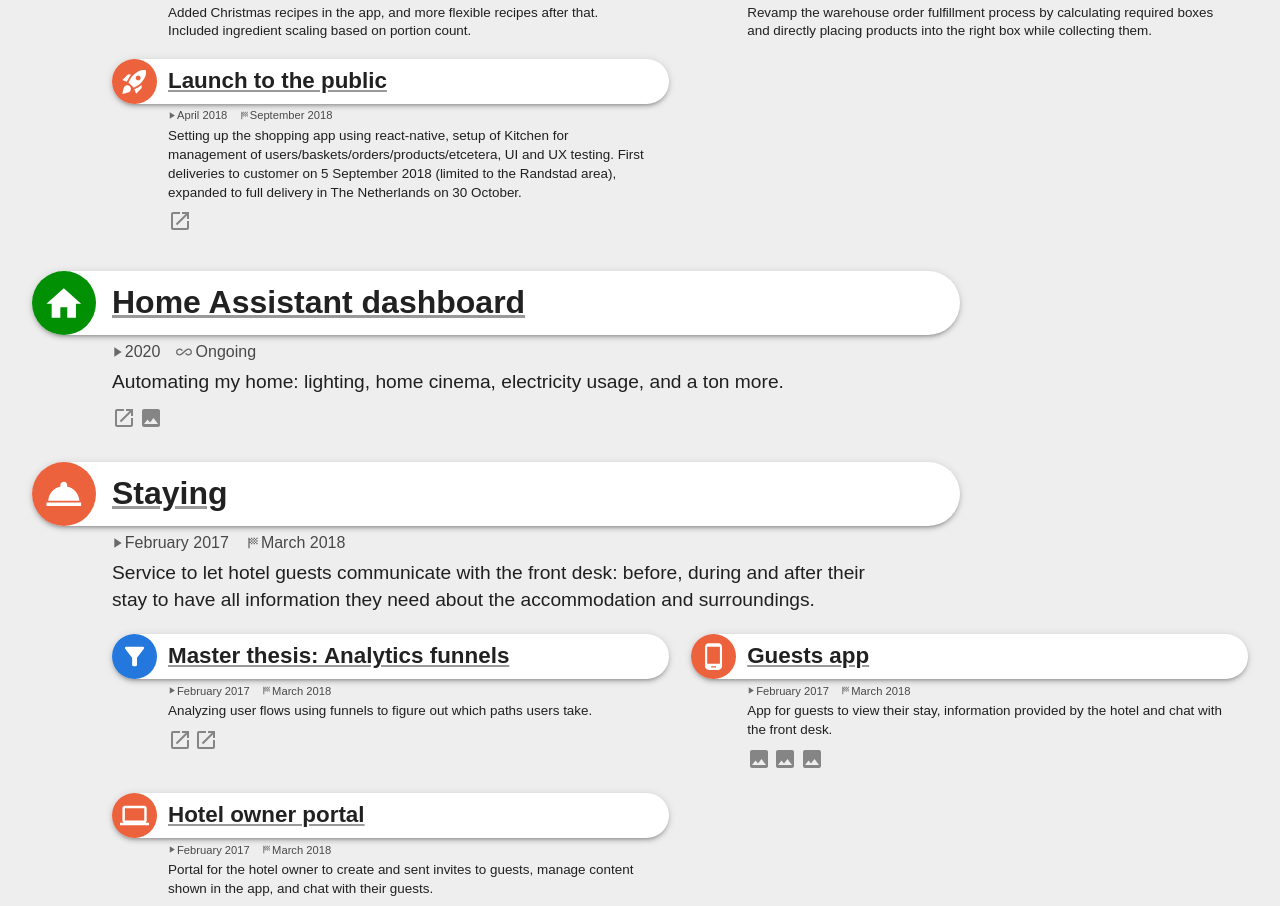
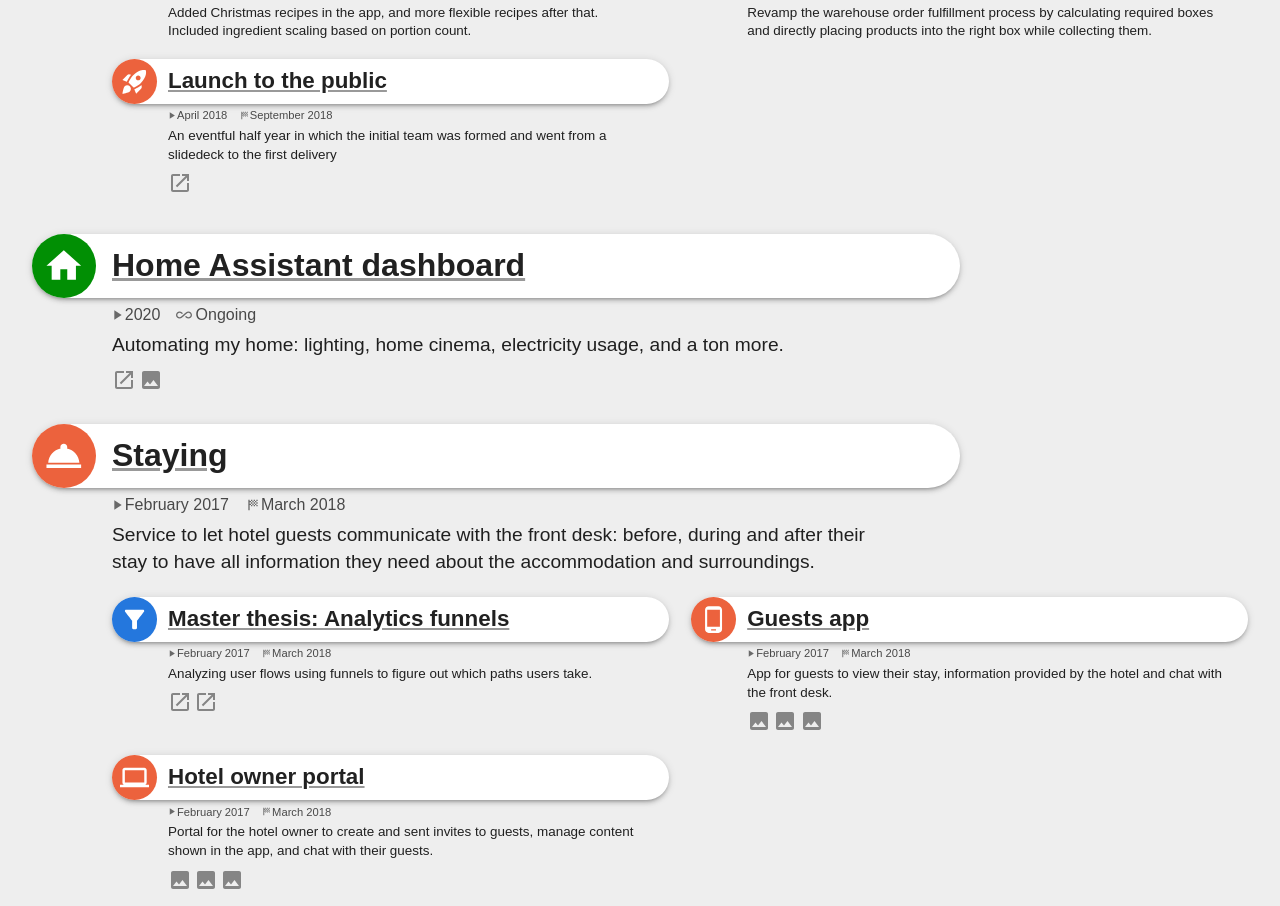
Before and after one commit to NLthijs48/NLthijs48.github.io, a React (Create React App) app: page / in a window 1280 px wide. Shown: the part 907-1813 px from the top of the page. Built offline with nearby package versions, Linux system fonts and the light colour scheme.

Commit message:
crisp/launch: add old logo

```diff
--- a/src/activities/crisp/launch.tsx
+++ b/src/activities/crisp/launch.tsx
@@ -2,13 +2,29 @@
 import RocketLaunchIcon from '@mui/icons-material/RocketLaunch';
 import ActivityType from '../ActivityType';
 import HighlightType from '../HighlightType';
+import logo from './launch/logo.png';
+import React from 'react';
 
 const launch: JobInformation = {
 	activityType: ActivityType.Job,
 	name: 'Launch to the public',
 	slug: 'crispLaunch',
-	oneliner:
-		'Setting up the shopping app using react-native, setup of Kitchen for management of users/baskets/orders/products/etcetera, UI and UX testing. First deliveries to customer on 5 September 2018 (limited to the Randstad area), expanded to full delivery in The Netherlands on 30 October.',
+	oneliner: 'An eventful half year in which the initial team was formed and went from a slidedeck to the first delivery',
+	description: (
+		<div>
+			<img
+				src={logo}
+				alt="Historic Crisp logo, wordmark in white with a seaweed (blue/green) background, uses a red pepper icon instead of 'i'"
+				style={{height: 120}}
+			/>
+			<p>
+				Setting up the shopping app using react-native, setup of Kitchen for management of users/baskets/orders/products/etcetera,
+				UI and UX testing. A brand guide and such was made as well, giving Crisp the look it mostly still has to this day. First
+				deliveries to customer on 5 September 2018 (limited to the Randstad area), expanded to full delivery in The Netherlands on
+				30 October.
+			</p>
+		</div>
+	),
 	from: 'April 2018',
 	till: 'September 2018', // 5 September first deliveries to customers
 	Icon: RocketLaunchIcon,
```
Also changed, not shown: src/activities/crisp/launch/logo.png (added).
